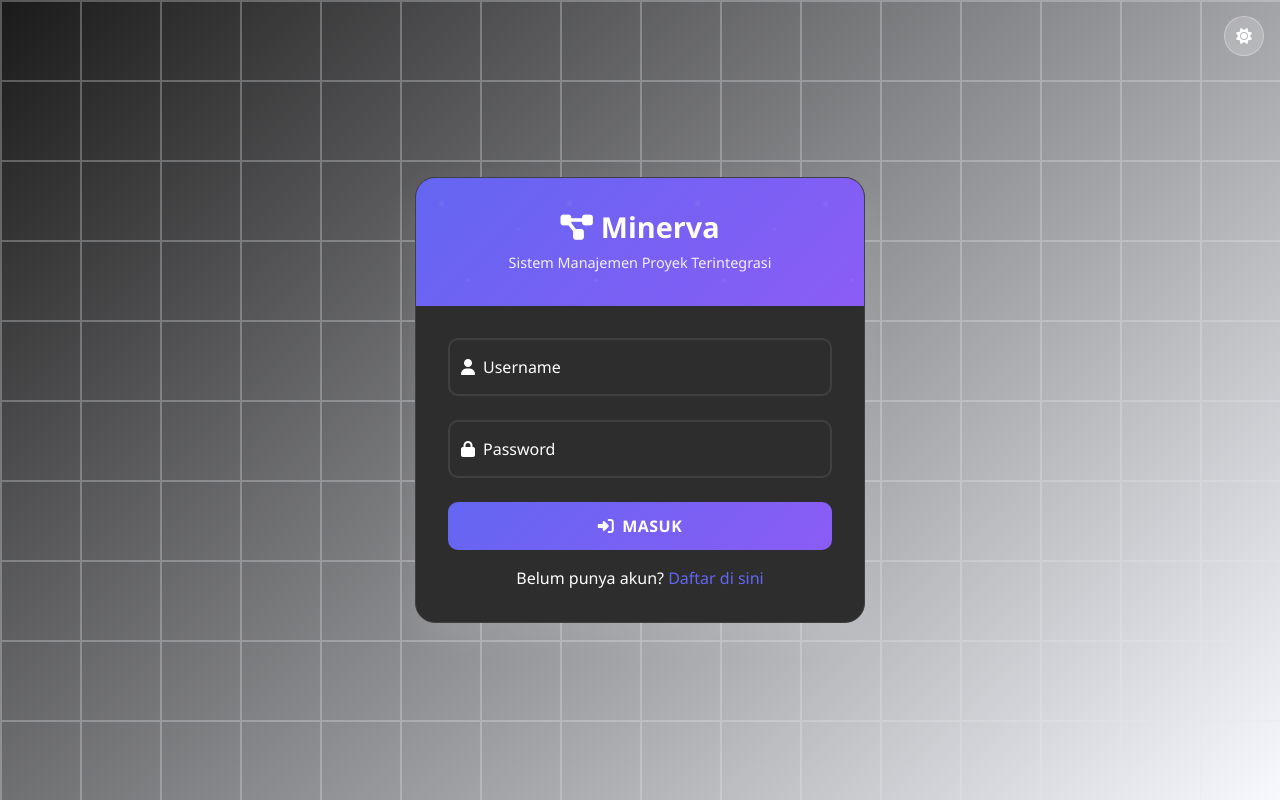
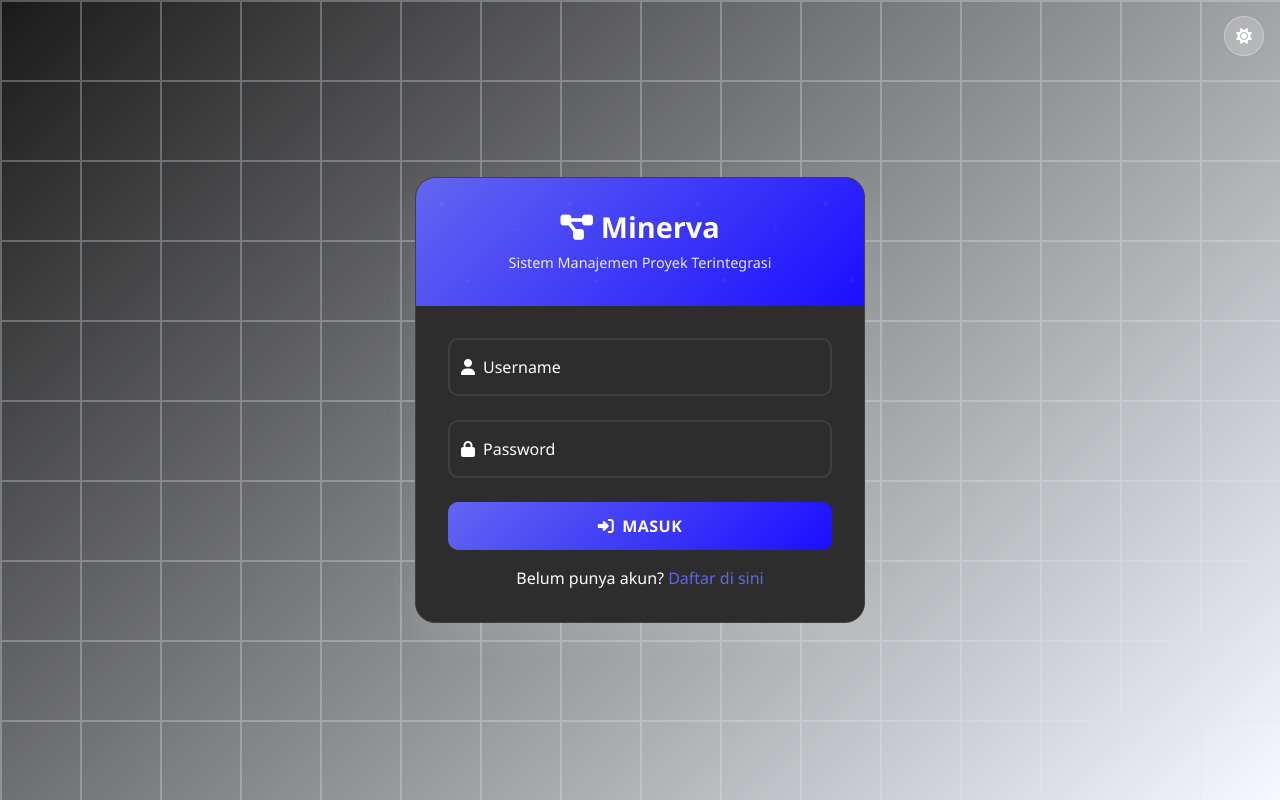
Before and after one commit to akugamaungoding/Minerva, a plain HTML site: page index.html in a window 1280 px wide. Both pictures are taken after a click on the button "Toggle Theme". Drawn offline with nearby package versions, Linux system fonts and the light colour scheme.

Commit message:
tema gelap

```diff
--- a/styles.css
+++ b/styles.css
@@ -10,7 +10,7 @@
 
 [data-theme="dark"] {
     --primary-color: #6366f1;
-    --secondary-color: #8b5cf6;
+    --secondary-color: #1a0fff;
     --bg-color: #1a1a1a;
     --text-color: #ffffff;
     --card-bg: #2d2d2d;
```
